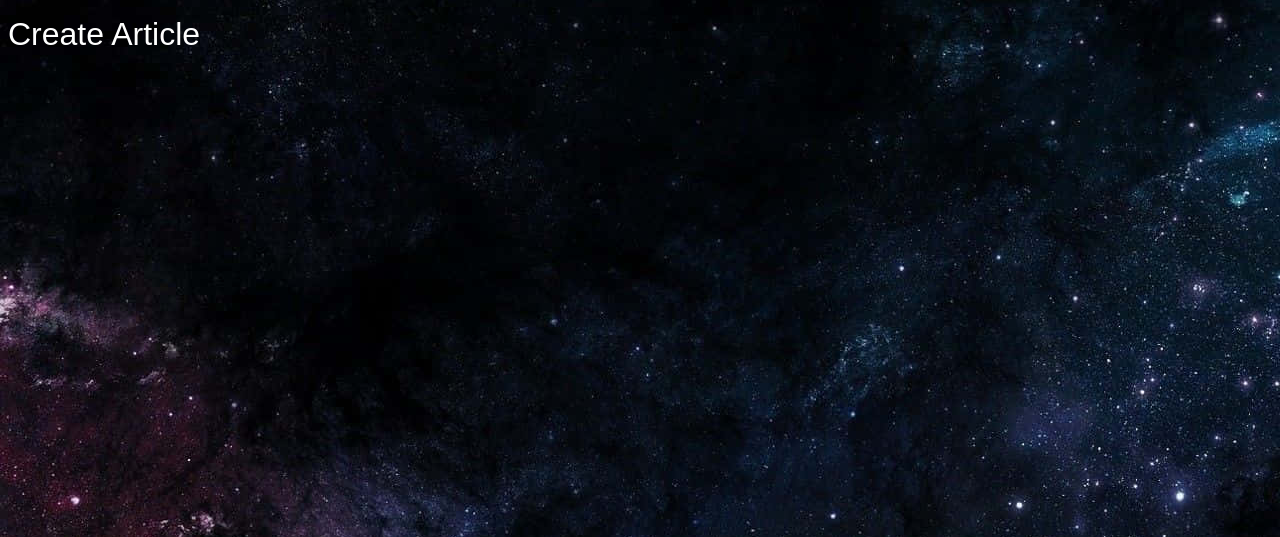
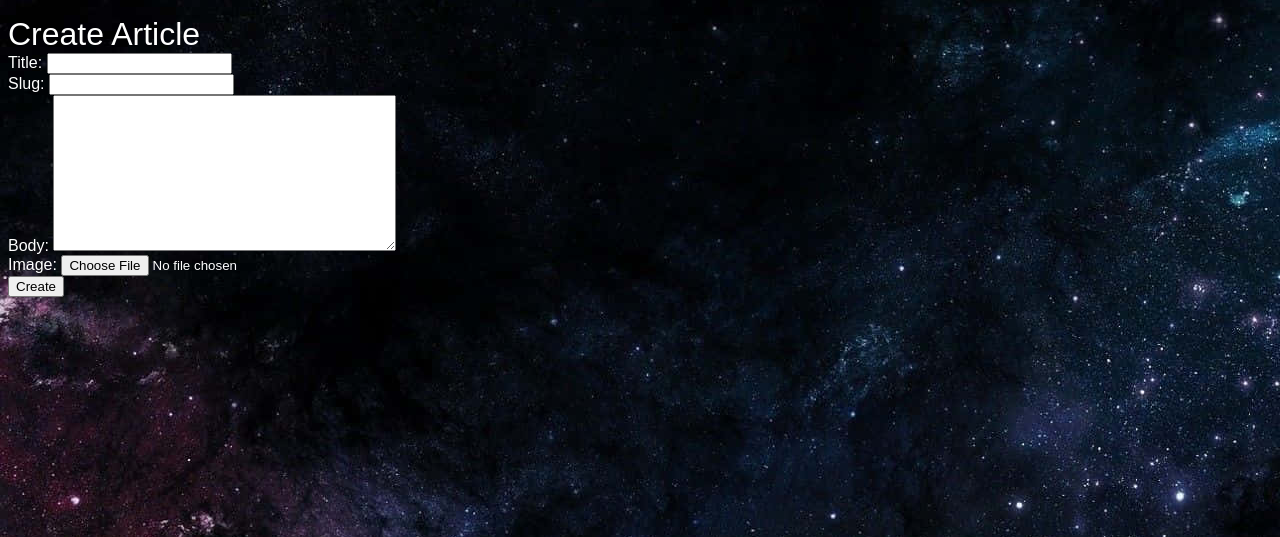
Before and after one commit to SIRAfrasiyab/myDjangoBlog001, a Django app: page /articles/create in a window 1280 px wide. Shown: the part 73-610 px from the top of the page. Run offline with Django 5.2, Linux system fonts and the light colour scheme; a user stored in the database is signed in.

Commit message:
create done

```diff
--- a/articles/forms.py
+++ b/articles/forms.py
@@ -0,0 +1,6 @@
+from django import forms
+from . import models
+class CreateArticles(forms.ModelForm):
+    class Meta:
+        model = models.Articles
+        fields = ["title", "slug", "body", "image"]
--- a/articles/models.py
+++ b/articles/models.py
@@ -1,5 +1,7 @@
+from tkinter.constants import CASCADE
+
 from django.db import models
-
+from django.contrib.auth.models import User
 # Create your models here.
 class Articles(models.Model):
     title = models.CharField(max_length=200)
@@ -7,9 +9,11 @@ class Articles(models.Model):
     body = models.TextField()
     date = models.DateTimeField(auto_now_add=True)
     image = models.ImageField(default='default.jpg', blank=True)
+    author = models.ForeignKey(User, default=None, on_delete=models.CASCADE)
+
 
     def __str__(self):
         return self.title
 
     def snippet(self):
-        return self.body[:50] + "..."
+        return self.body[:50] + " ..."
--- a/articles/templates/articles/create_article.html
+++ b/articles/templates/articles/create_article.html
@@ -5,7 +5,11 @@
 {% block content %}
 <div class="create-article">
 <h1>Create Article</h1>
-
+        <form class="site-form" action="{% url 'articles:create' %}" method="post" enctype="multipart/form-data">
+                {{form}}
+                {% csrf_token %}
+                <input type="submit" name="" value="Create">
+        </form>
 </div>
 
 {% endblock %}
--- a/articles/views.py
+++ b/articles/views.py
@@ -1,7 +1,7 @@
-from django.shortcuts import render, HttpResponse
+from django.shortcuts import render, HttpResponse, redirect
 from . import models
 from django.contrib.auth.decorators import login_required
-
+from . import forms
 # Create your views here.
 def articles_list(request):
     articles = models.Articles.objects.all().order_by("-date")
@@ -15,4 +15,13 @@ def articles_slug(request, slug):
 
 @login_required(login_url="/accounts/login")
 def create_article(request):
-    return render(request, 'articles/create_article.html')
+    if request.method == 'POST':
+        form = forms.CreateArticles(request.POST, request.FILES)
+        if form.is_valid():
+            instance = form.save(commit=False)
+            instance.author = request.user
+            instance.save()
+            return redirect('articles:list')
+    else:
+        form = forms.CreateArticles()
+    return render(request, 'articles/create_article.html', {'form':form})
```
Also changed, not shown: articles/migrations/0003_articles_author.py (added), db.sqlite3, media/the_tree_of_life-wallpaper-1440x900.jpg (added).
